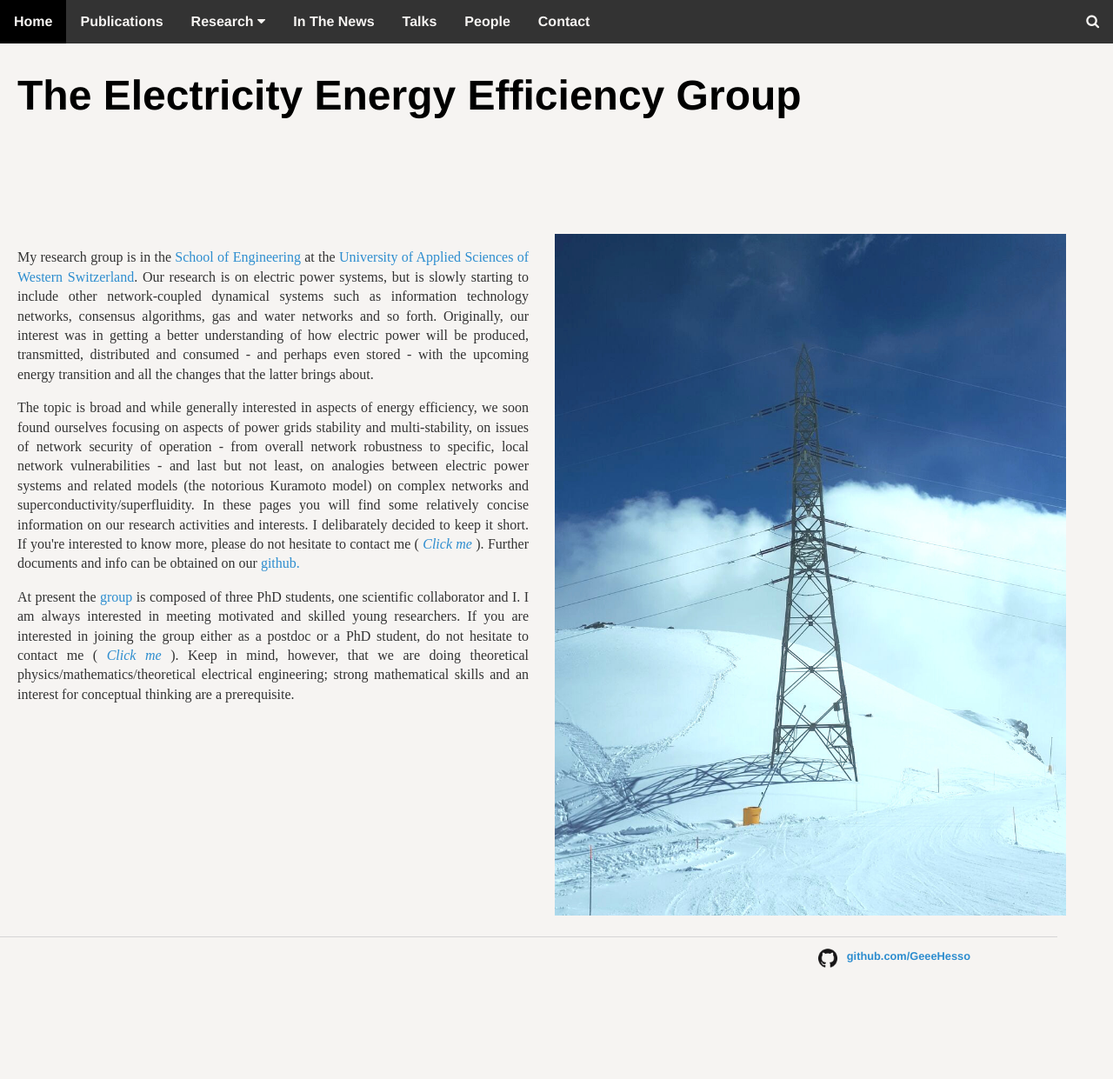
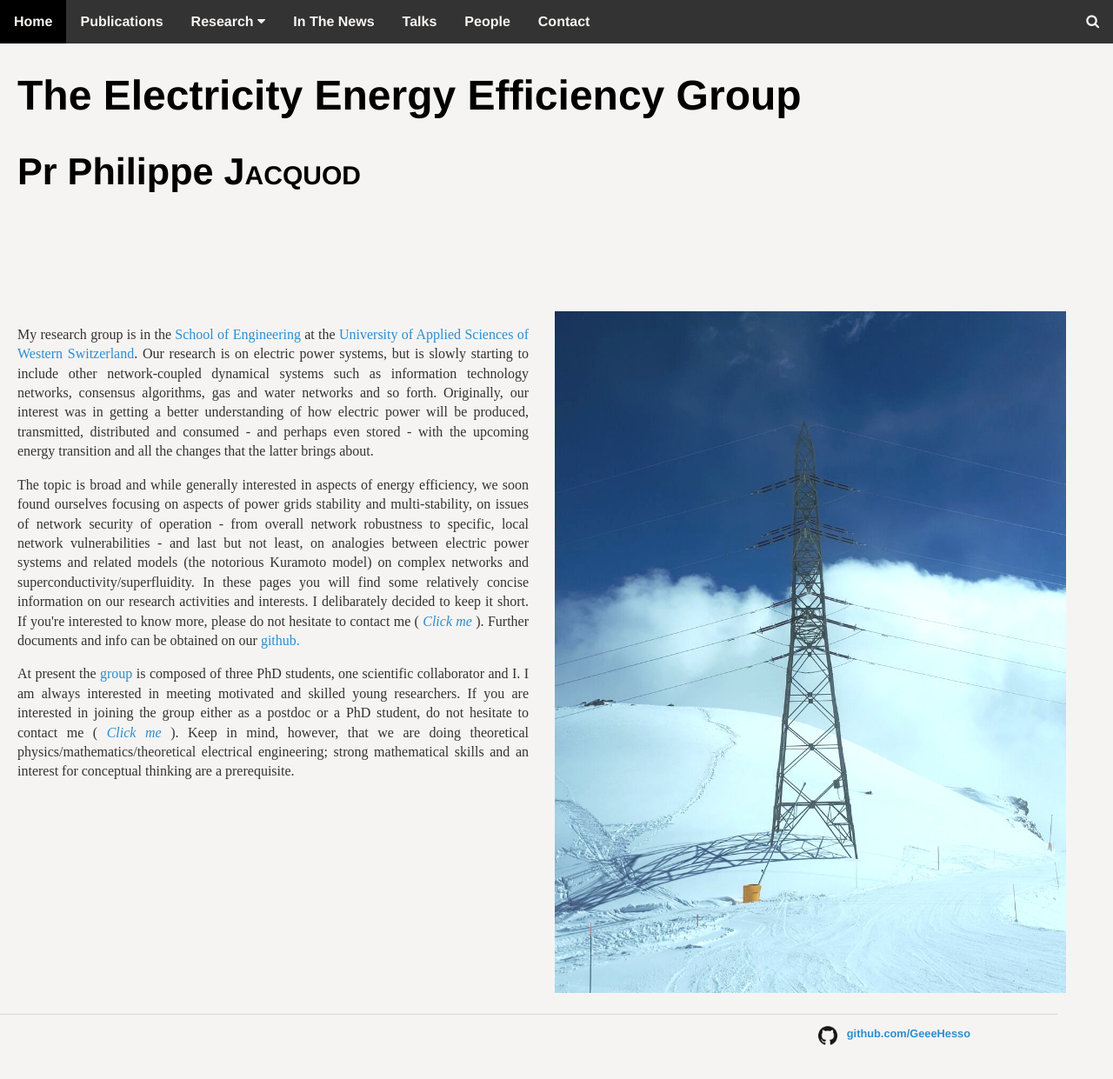
Before and after one commit to GeeeHesso/geeehesso.github.io, a Jekyll site: the page built from index.html, in a window 1280 px wide and 1302 px high. Shown: the top 1241 px of the window at 87% size. Built offline with Jekyll 4.4.1, drawn with Linux system fonts in a browser that asks for light colours.

Commit message:
Small details

```diff
--- a/index.html
+++ b/index.html
@@ -5,7 +5,8 @@ tags: home
 ---
 
 <div class="container">
-	<h1 style="padding-bottom: 100px">The Electricity Energy Efficiency Group</h1>
+	<h1>The Electricity Energy Efficiency Group</h1>
+	<h2 style="padding-bottom: 100px">Pr Philippe <a class=small_c>Jacquod</a></h2>
 
 
 	<div class="p_row2">
--- a/mail.js
+++ b/mail.js
@@ -10,13 +10,13 @@ function display_mail(display_var,display_el,el) {
 	if (display_var.val == 0){
 		document.getElementById(display_el).innerHTML = "Click me"
 		document.getElementById(display_el).style.MozTextDecorationStyle="none"
-		document.getElementById(display_el).style.color = "999"
+		document.getElementById(display_el).style.color = "#2d8dcf"
 		display_var.val = 1
 	}
 	else if (display_var.val == 1){
 		document.getElementById(display_el).innerHTML = window.atob(el)
 		document.getElementById(display_el).style.MozTextDecorationStyle="underline"
-		document.getElementById(display_el).style.color = "999"
+		document.getElementById(display_el).style.color = "#2d8dcf"
 		display_var.val = 0
 	}
 }
@@ -29,7 +29,7 @@ function display_mail_test(display_var,display_el,el,on_off){
 	}
 	else if(on_off==0 && display_var.val==0){
 		document.getElementById(display_el).innerHTML = "Click me"
-		document.getElementById(display_el).style.color = "#999"
+		document.getElementById(display_el).style.color = "#2d8dcf"
 	}
 }
 
@@ -43,7 +43,7 @@ function display_mail_test_click(display_var,display_el_mail,display_el_env,el){
 	}
 	else if (display_var.val == 1){
 		document.getElementById(display_el_mail).innerHTML = "Click me"
-		document.getElementById(display_el_mail).style.color = "#999"
+		document.getElementById(display_el_mail).style.color = "#2d8dcf"
 		document.getElementById(display_el_env).innerHTML = ''
 		display_var.val = 0
 	}
--- a/people/al/index.html
+++ b/people/al/index.html
@@ -7,7 +7,7 @@ title: People
 
 		<img src="group_picture_al.png" style="width:1000px; height:auto;" usemap="#workmap">
 		<map name="workmap">
-			<area shape="circle" coords="385,175,30" alt="DT" href="#" onmouseover="writeText('Active member','David <a  class=small_c>Tauxe</a>','LabEngineer / Scientific collaborator')">
+			<area shape="circle" coords="385,175,30" alt="DT" href="https://www.hevs.ch/en/rad-institutes/institute-of-systems-engineering/collaborateurs/assistant-uas/tauxe-15698" onmouseover="writeText('Active member','David <a  class=small_c>Tauxe</a>','LabEngineer / Scientific collaborator')">
 			<area shape="circle" coords="465,179,30" alt="RD" href="https://www.hevs.ch/en/rad-instituts/institute-of-systems-engineering/collaborateurs/research-assistant/delabays-6225" onmouseover="writeText('Active member','Robin <a  class=small_c>Delabays</a>','Doctoral student')">
 			<area shape="circle" coords="554,192,30" alt="LP" href="https://www.hevs.ch/en/rad-instituts/institute-of-systems-engineering/collaborateurs/research-assistant/pagnier-5763" onmouseover="writeText('Active member','Laurent <a  class=small_c>Pagnier</a>','Doctoral student')">
 			<area shape="circle" coords="661,170,30" alt="PJ" href="https://www.hevs.ch/en/rad-instituts/institute-of-systems-engineering/collaborateurs/uas-professor/jacquod-1629" onmouseover="writeText('Active member','Philippe <a  class=small_c>Jacquod</a>','Group leader')">
--- a/research/energytransition/index.html
+++ b/research/energytransition/index.html
@@ -7,7 +7,7 @@ title: Energy transition
 
 
 <p class=main>
-The unfolding energy transition in Europe is changing how we produce our electricity. European countries are transitioning from an old paradigm, where large centralized dispatchable power plants sustain the load and follow its variations, to a new one, where decentralized nonflexible new renewable energy sources (RES, mainly photovoltaic panels and wind turbines) are producing a significant share of our electricity.
+The unfolding energy transition in Europe is changing how we produce our electricity. European countries are transitioning from an old paradigm, where large centralized dispatchable power plants sustain the load and follow its variations, to a new one, where decentralized nonflexible new <b>R</b>enewable <b>E</b>nergy <b>S</b>ources (<b>RES</b>)(mainly photovoltaic panels and wind turbines) are producing a significant share of our electricity.
 </p>
 
 <p class=main>
--- a/search/people.json
+++ b/search/people.json
@@ -14,7 +14,7 @@
             "date": "",
             "display": "Robin Delabays",
             "publisher": "",
-            "tags": "Doc, doctorate, student, Robin, Delabays",
+            "tags": "Doc, PHd, doctorate, student, Robin, Delabays",
             "title": "Robin Delabays",
             "url": "https://www.hevs.ch/en/rad-instituts/institute-of-systems-engineering/collaborateurs/research-assistant/delabays-6225"
         },
@@ -23,7 +23,7 @@
             "date": "",
             "display": "Laurent Pagnier",
             "publisher": "",
-            "tags": "doc doctorate, student, Laurent, Pagnier",
+            "tags": "doc, PHd, doctorate, student, Laurent, Pagnier",
             "title": "Laurent Pagnier",
             "url": "https://www.hevs.ch/en/rad-instituts/institute-of-systems-engineering/collaborateurs/research-assistant/pagnier-5763"
         },
@@ -41,7 +41,7 @@
             "date": "",
             "display": "Melvyn Tyloo",
             "publisher": "",
-            "tags": "doc, doctorate, student, Melvyn, Tyloo",
+            "tags": "doc, PHd, doctorate, student, Melvyn, Tyloo",
             "title": "Melvyn Tyloo",
             "url": "https://www.hevs.ch/en/rad-institutes/institute-of-systems-engineering/collaborateurstyloo-13028"
         }
```
Also changed, not shown: research/smartgrid/index.html (+9 -2 lines).
